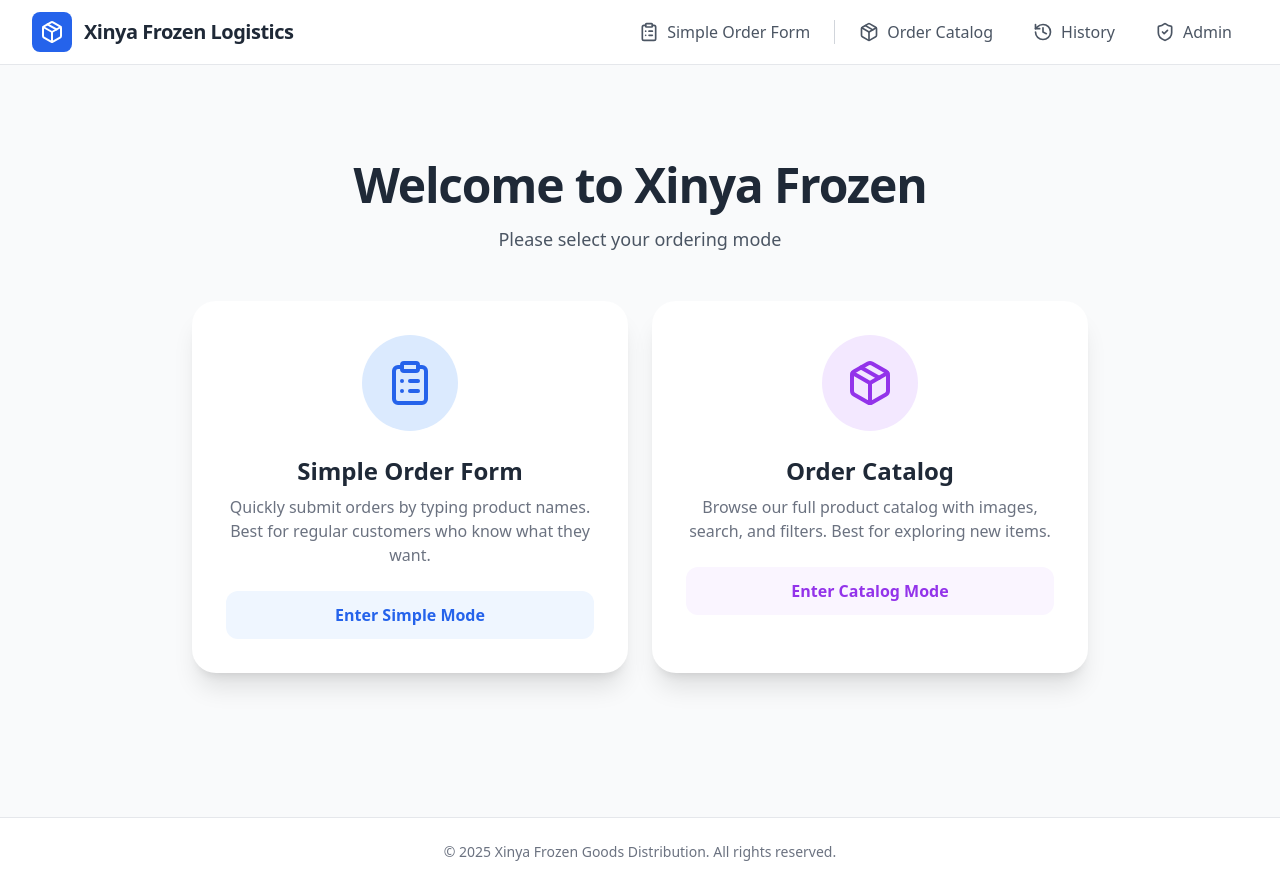
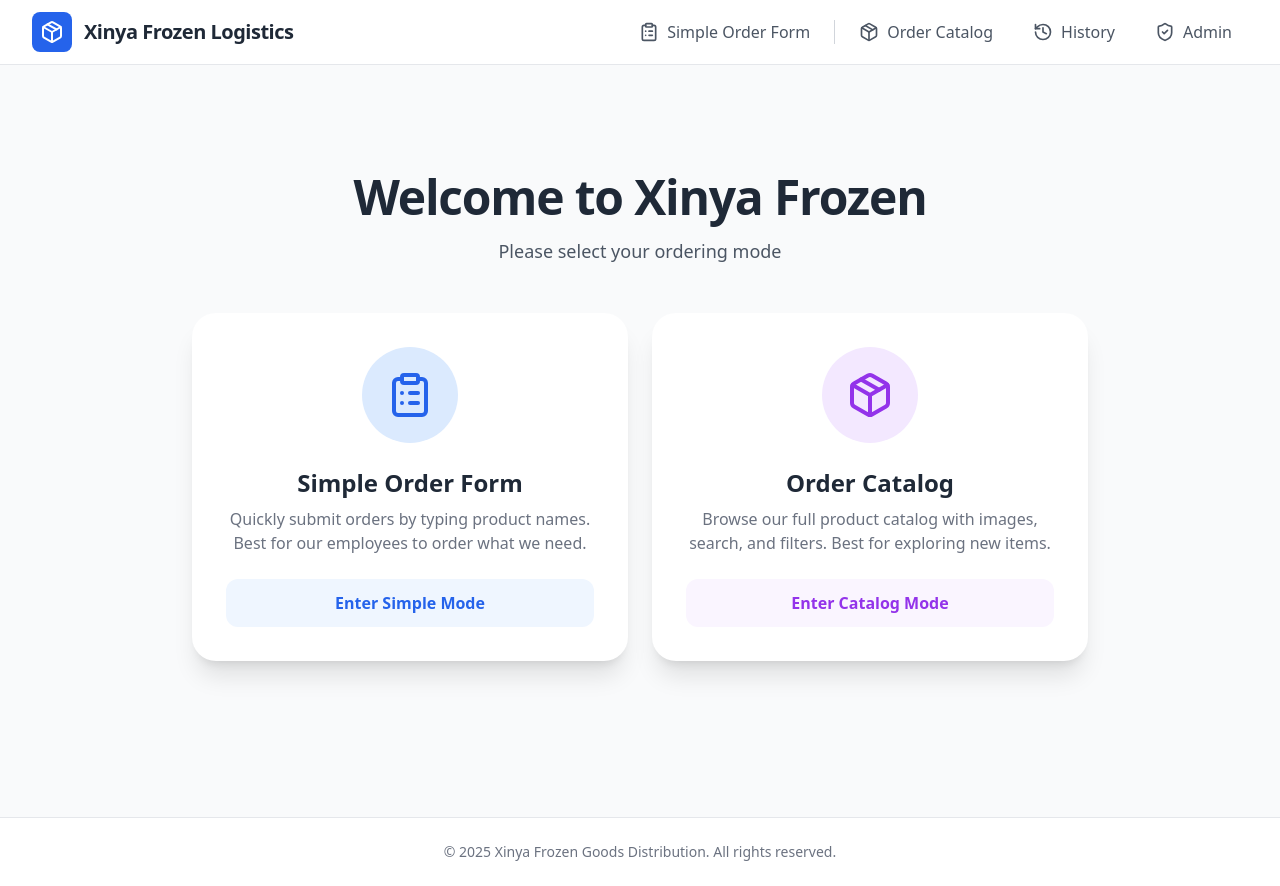
Before and after one commit to gestionxy/xinyafrozen, a React (Vite) app: page / in a window 1280 px wide. Built offline with nearby package versions, Linux system fonts and the light colour scheme; no server answers.

Commit message:
Update LandingPage.tsx

```diff
--- a/components/LandingPage.tsx
+++ b/components/LandingPage.tsx
@@ -28,7 +28,7 @@ const LandingPage: React.FC<LandingPageProps> = ({ onSelectSimple, onSelectCatal
                     <div>
                         <h2 className="text-2xl font-bold text-gray-800 mb-2">Simple Order Form</h2>
                         <p className="text-gray-500">
-                            Quickly submit orders by typing product names. Best for regular customers who know what they want.
+                            Quickly submit orders by typing product names. Best for our employees to order what we need.
                         </p>
                     </div>
                     <div className="w-full py-3 bg-blue-50 text-blue-600 rounded-xl font-bold group-hover:bg-blue-600 group-hover:text-white transition-colors">
```
